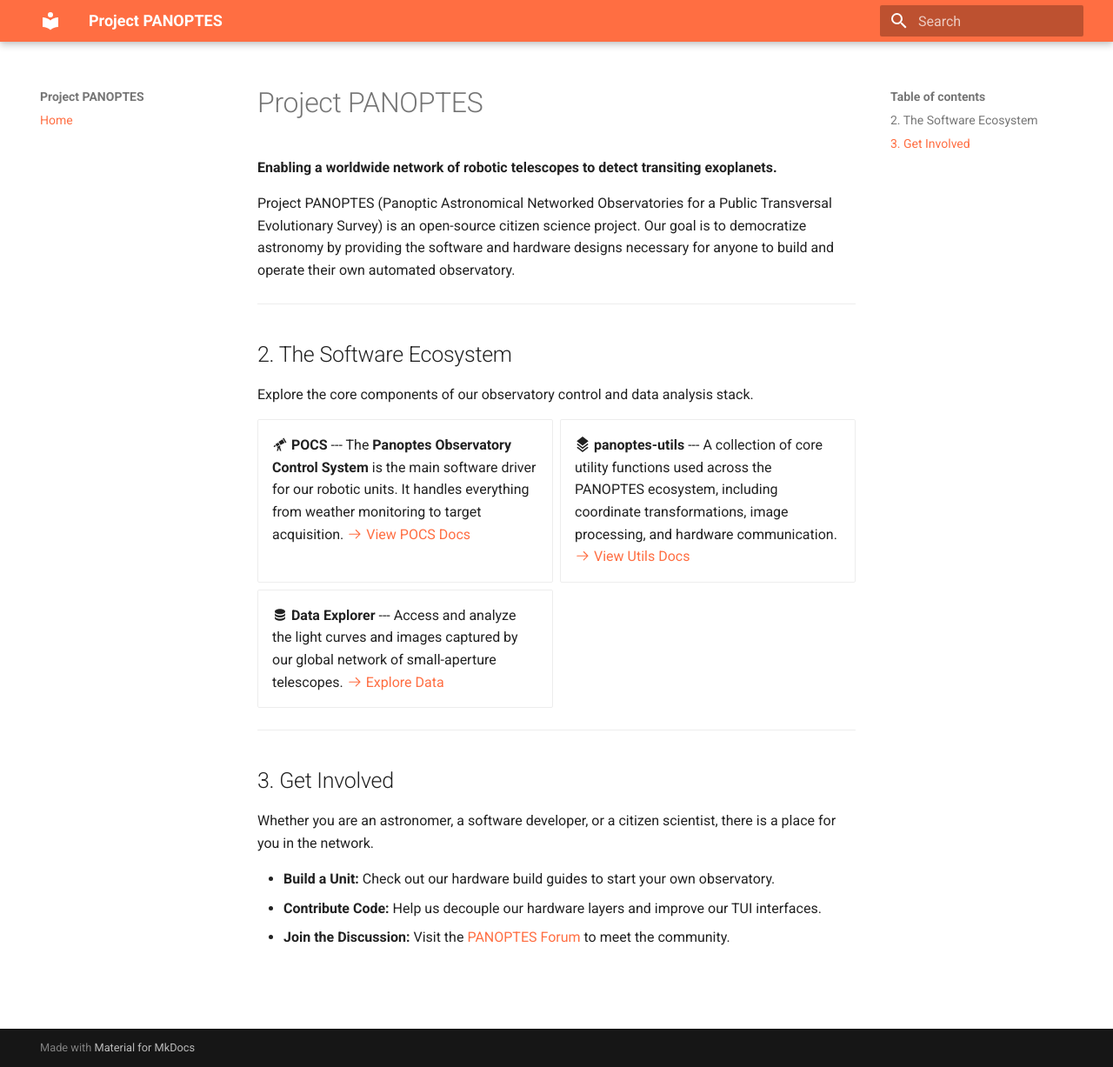
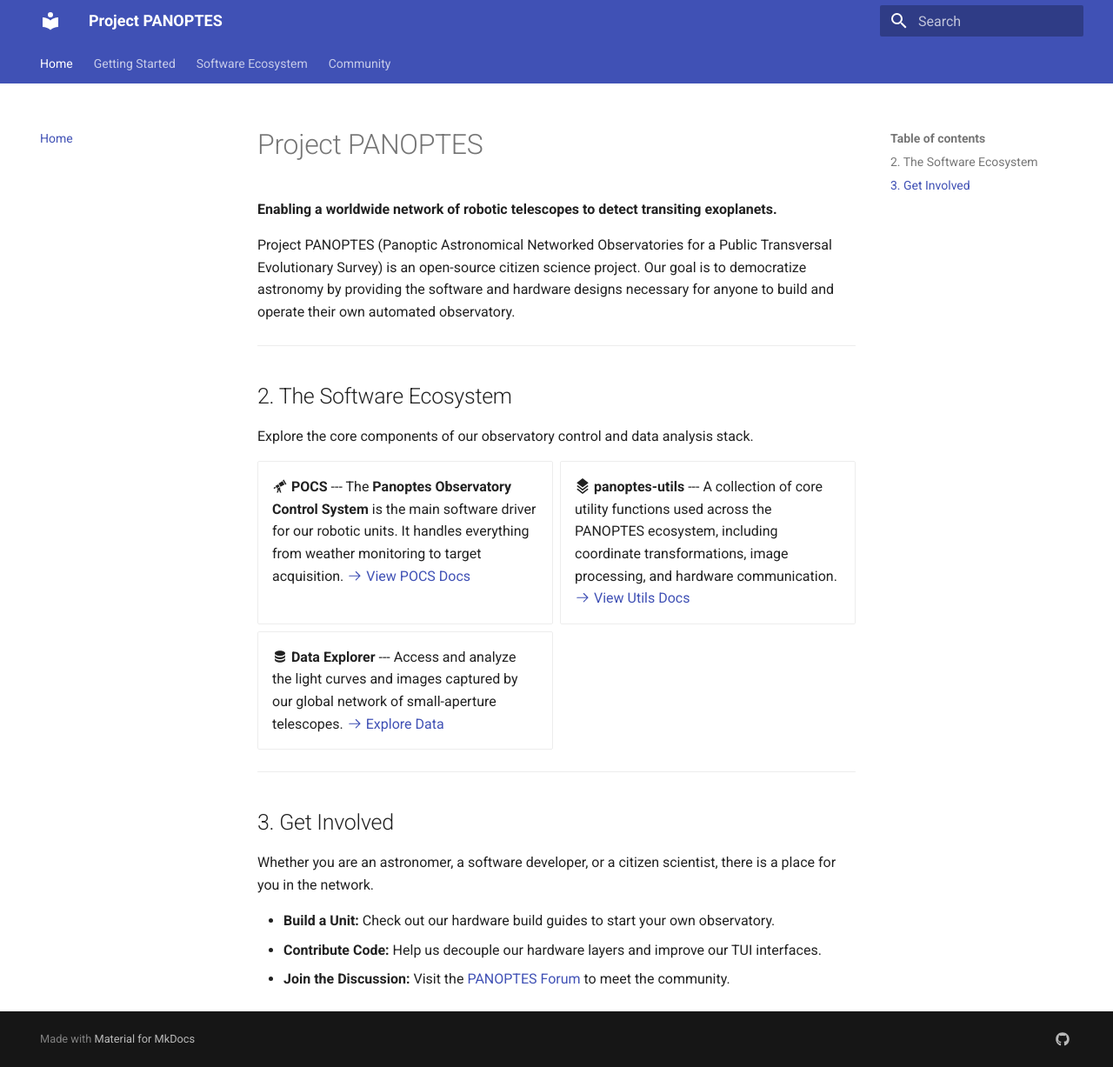
Before and after one commit to panoptes/panoptes.github.io, an MkDocs documentation site: the page built from docs/index.md, in a window 1280 px wide and 1227 px high. Shown: the whole window at 87% size. Built offline with MkDocs 1.6.1 and Material for MkDocs 9.7.7, drawn with Linux system fonts in a browser that asks for light colours.

Commit message:
Modify mkdocs.yml for theme and navigation updates
Updated theme palette and navigation structure.

```diff
--- a/mkdocs.yml
+++ b/mkdocs.yml
@@ -3,11 +3,19 @@
 theme:
   name: material
   palette:
-    primary: deep orange
-    accent: light blue
+    - media: "(prefers-color-scheme: dark)"
+      scheme: slate
+      primary: deep blue
+      accent: deep blue
+    - media: "(prefers-color-scheme: light)"
+      scheme: default
+      primary: deep blue
+      accent: deep blue
   features:
-    - navigation.sections
-    - content.code.copy
+    - navigation.tabs          # Top horizontal navigation
+    - navigation.sections      # Grouping in the sidebar
+    - content.code.copy        # One-click copy for code blocks
+    - content.code.annotate    # Explanatory bubbles in code
 
 markdown_extensions:
   - attr_list
@@ -21,3 +29,13 @@
 
 nav:
   - Home: index.md
+  - Getting Started: getting-started.md
+  - Software Ecosystem:
+    - POCS: https://projectpanoptes.org/POCS
+    - Utils: https://projectpanoptes.org/panoptes-utils
+  - Community: https://forum.projectpanoptes.org
+
+extra:
+  social:
+    - icon: fontawesome/brands/github
+      link: https://github.com/panoptes
```
